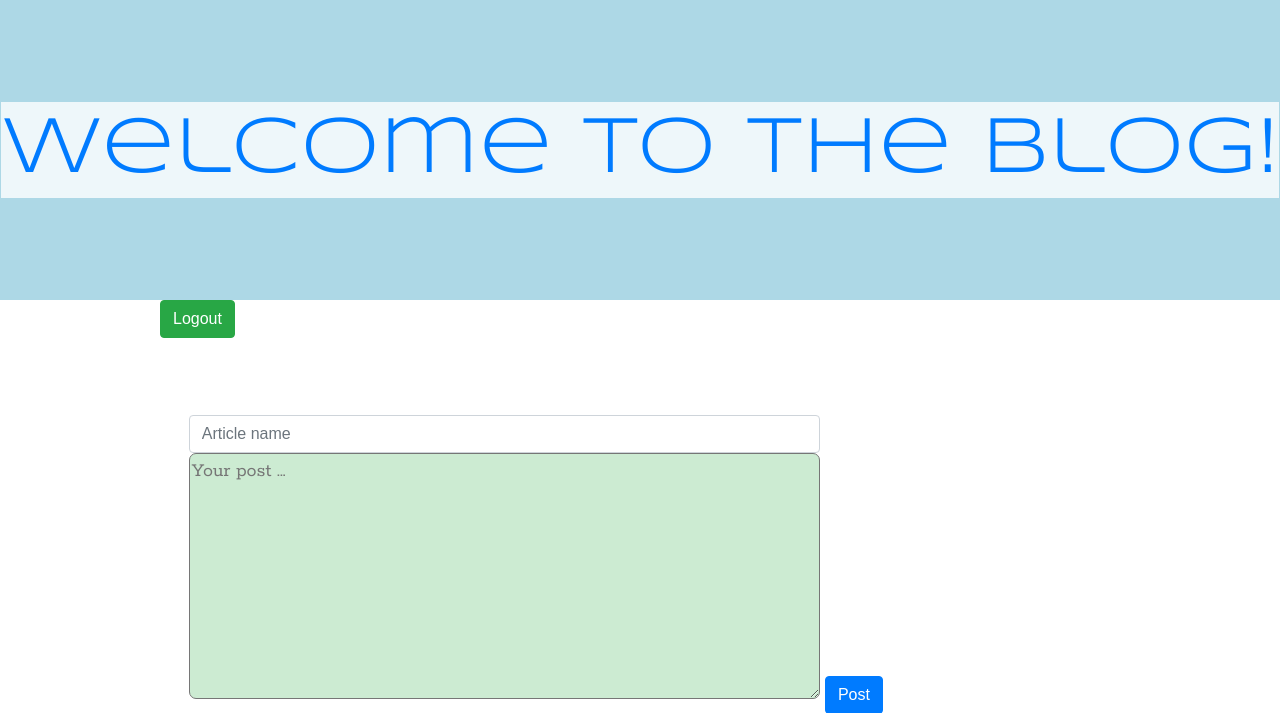
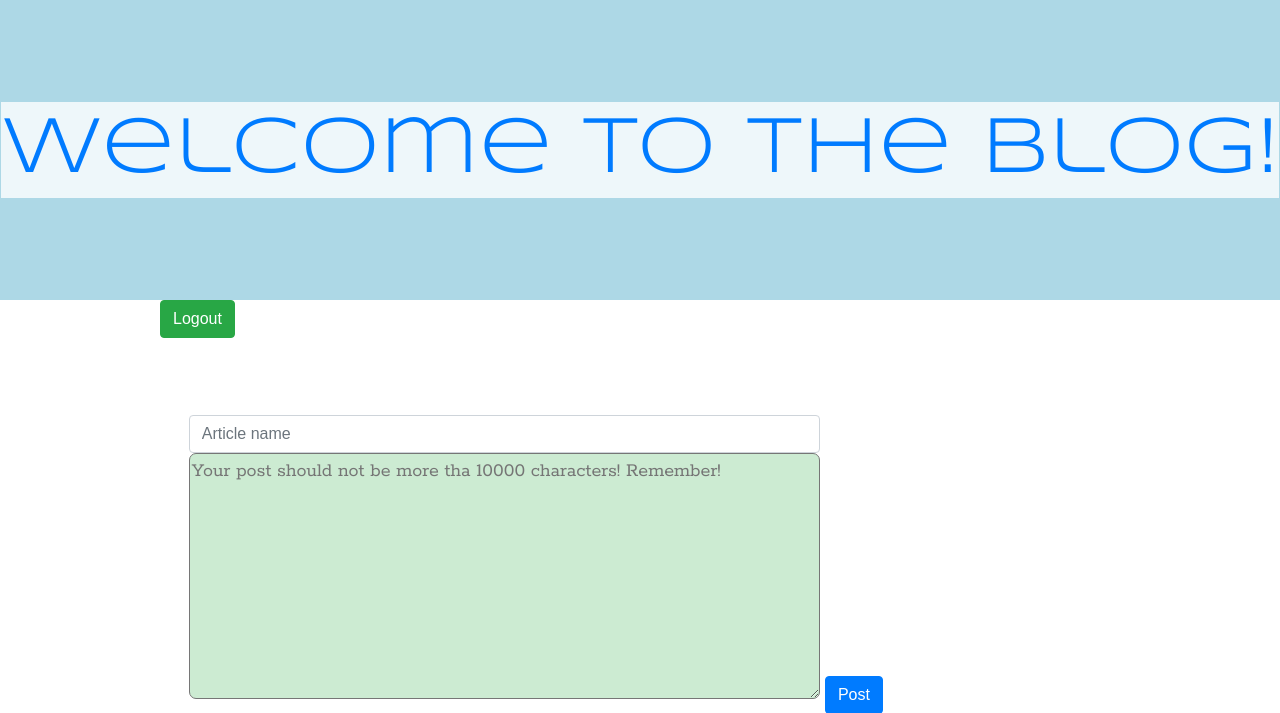
Before and after one commit to AmirHTaheri/Journal, a PHP site: page /welcome.php in a window 1280 px wide. Shown: the top 713 px of the page. Run offline with PHP 8.4, Linux system fonts and the light colour scheme; the visitor is signed in with stand-in values (Sample User, id 1); data that the repository does not hold is empty.

Commit message:
welcome file changed!

```diff
--- a/welcome.php
+++ b/welcome.php
@@ -20,7 +20,7 @@
           <?php if ($_SESSION["loggedIn"]): ?>
             <form action='partials/addPost.php' method="POST">
               <input type="text" class="form-control" aria-label="Default" aria-describedby="inputGroup-sizing-default" name="article" placeholder="Article name">
-              <textarea name="post" rows="8" cols="120" placeholder="Your post ..."></textarea>
+              <textarea name="post" rows="8" cols="120" placeholder="Your post should not be more tha 10000 characters! Remember!"></textarea>
               <input type="submit" class="btn btn-primary" value="Post">
 
               <input type="hidden" name="username" value="<?php $_SESSION['userID']?>" />
```
